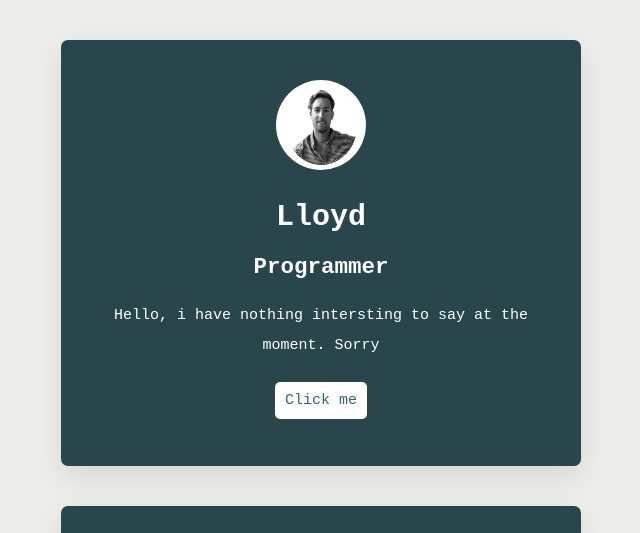
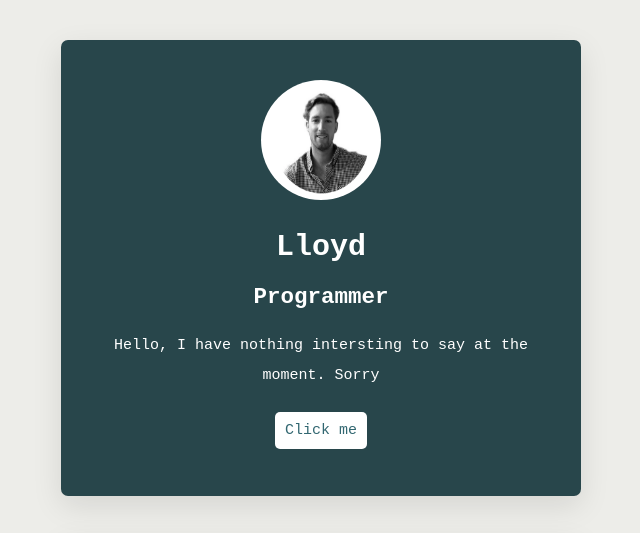
Before and after one commit to codemode10/profile, a plain HTML site: page index.html in a window 1280 px wide. Shown: the top 533 px of the page, without its empty margins (319-959 px from the left). Drawn offline with Linux system fonts and the light colour scheme.

Commit message:
make my profile prettier

```diff
--- a/index.html
+++ b/index.html
@@ -11,11 +11,10 @@
     <body>
       <div class="container">
         <div class="card">
-          <img src="images/pic.png" class="image-circle" alt="pic" width="100%" height="100%
-          ">
+          <img src="images/pic.png" class="image-circle" alt="pic" width="150" height="150">
           <h1>Lloyd</h1>
           <h2>Programmer</h2>
-          <p>Hello, i have nothing intersting to say at the moment. Sorry
+          <p>Hello, I have nothing intersting to say at the moment. Sorry
           </p>
           <a href="https://cdn.xxl.thumbs.canstockphoto.com/boring-job-life-party-vacation-movie-lesson-song-holiday-people-times-time-school-game-games-pictures_csp13175582.jpg">Click me</a>
         </div>
--- a/style.css
+++ b/style.css
@@ -64,9 +64,9 @@ line-height: 30px;
   }
 
   .image-circle {
-    width: 90px;
-    height: 90px;
-    border-radius: 90px;
+    width: 120px;
+    height: 120px;
+    border-radius: 60px;
   }
 
   @media (max-width: 960px) {
```
